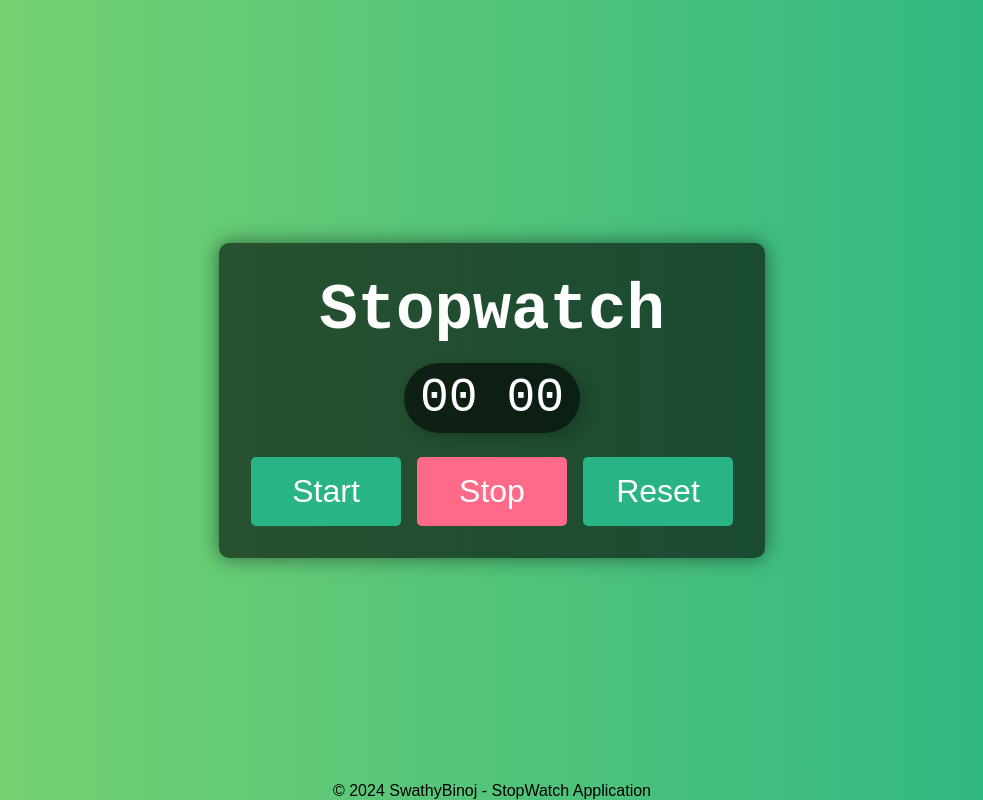
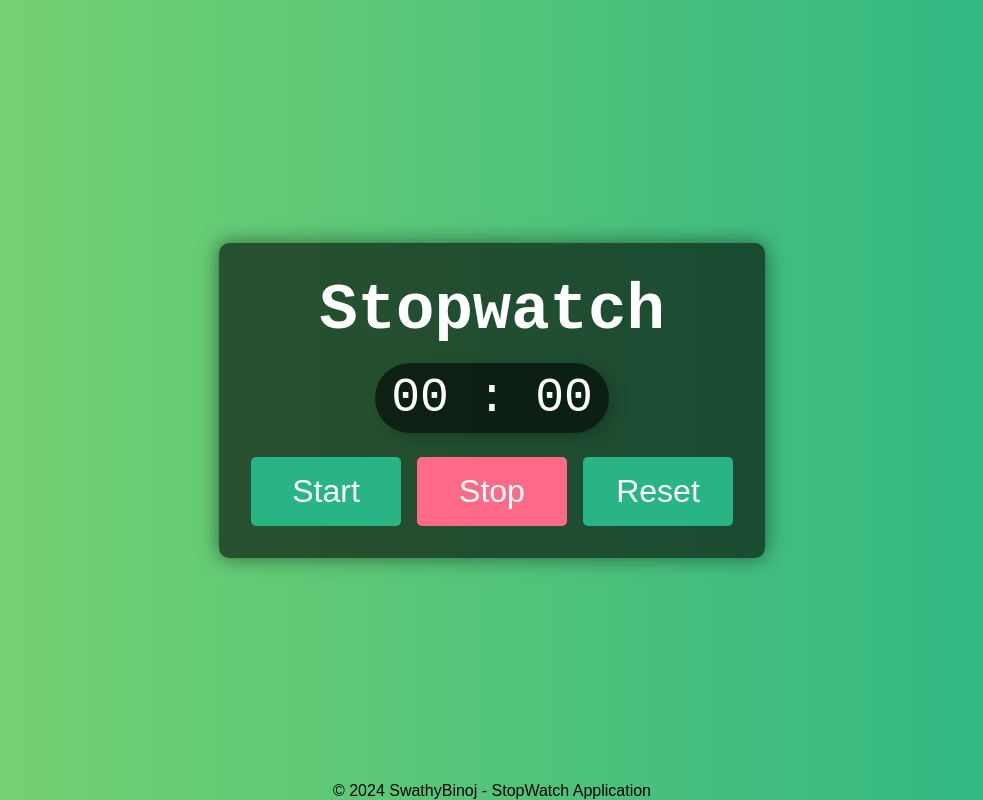
Before and after one commit to swathysajeev0307/stopwatch-application, a plain HTML site: page index.html in a window 1280 px wide. Shown: the whole page, without its empty margins (148-1131 px from the left). Drawn offline with Linux system fonts and the light colour scheme.

Commit message:
Update index.html

```diff
--- a/index.html
+++ b/index.html
@@ -11,7 +11,7 @@
     <div class="container">
         <h1>Stopwatch</h1>
         <div class="time">
-            <span class="seconds">00</span>
+            <span class="seconds">00 : </span>
             <span class="milli">00</span>
         </div>
         <div class="button-container">
```
